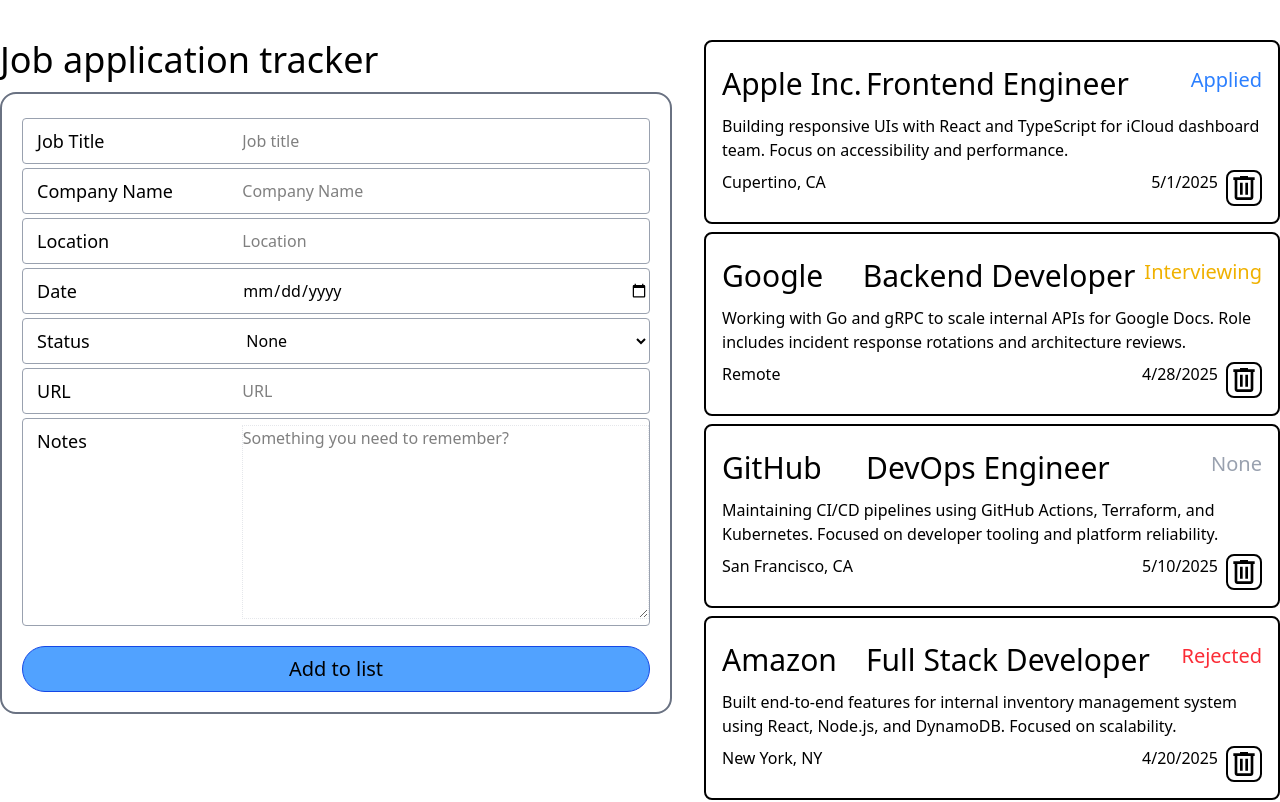
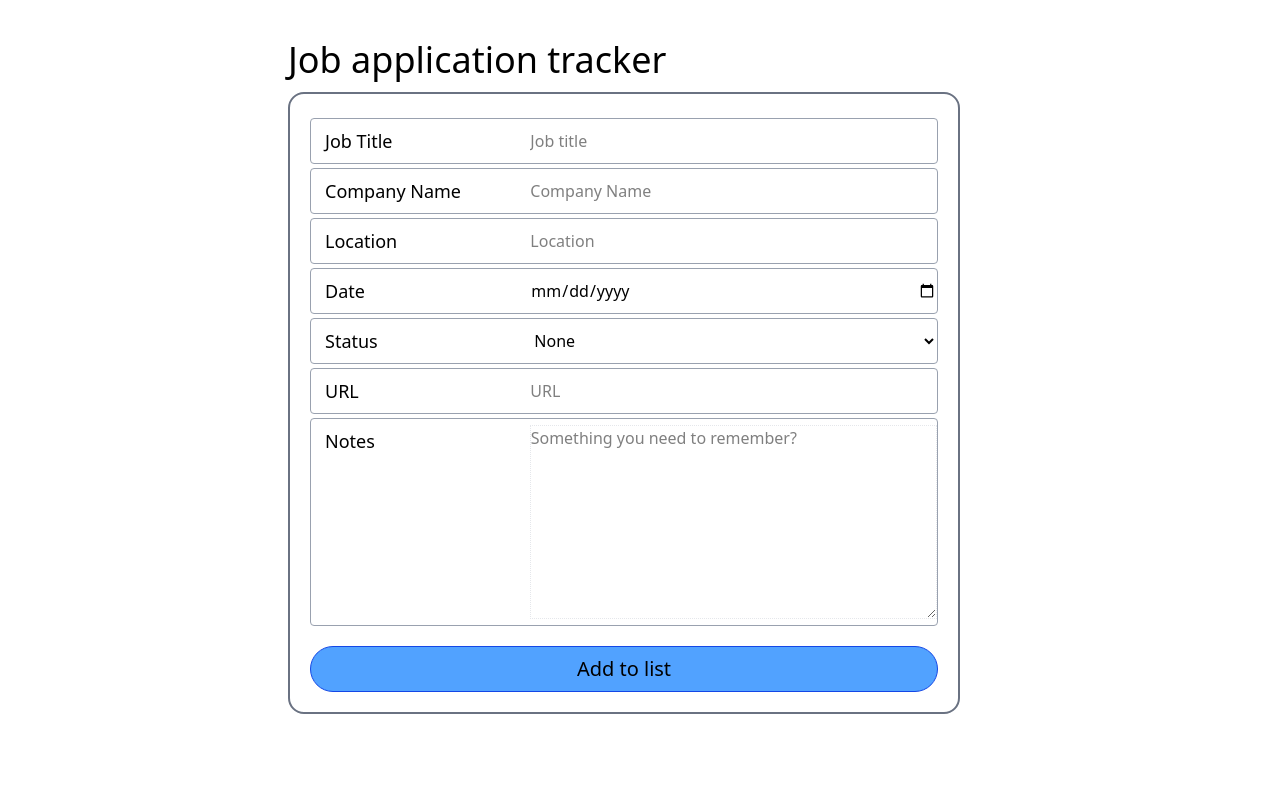
Before and after one commit to gustavoSo3/application-tracker, a React (Vite) app in the folder client/: page / in a window 1280 px wide. Shown: the top 802 px of the page. Built offline with nearby package versions, Linux system fonts and the light colour scheme.

Commit message:
Implemented jobform callback
Now the Job Input Form comunicates with its parent component

```diff
--- a/client/src/App.tsx
+++ b/client/src/App.tsx
@@ -2,60 +2,15 @@
 
 import { JobCardProps, JobCard } from './JobCard';
 import { JobInputForm } from './JobInputForm';
+import { useState } from 'react';
 
 function App() {
-  const jobCards: JobCardProps[] = [
-    {
-      jobTitle: 'Frontend Engineer',
-      companyName: 'Apple Inc.',
-      location: 'Cupertino, CA',
-      appliedDate: new Date('2025-05-01'),
-      status: JobApplicationStatus.Applied,
-      url: new URL('https://jobs.apple.com'),
-      description:
-        'Building responsive UIs with React and TypeScript for iCloud dashboard team. Focus on accessibility and performance.',
-    },
-    {
-      jobTitle: 'Backend Developer',
-      companyName: 'Google',
-      location: 'Remote',
-      appliedDate: new Date('2025-04-28'),
-      status: JobApplicationStatus.Interviewing,
-      url: new URL('https://careers.google.com'),
-      description:
-        'Working with Go and gRPC to scale internal APIs for Google Docs. Role includes incident response rotations and architecture reviews.',
-    },
-    {
-      jobTitle: 'DevOps Engineer',
-      companyName: 'GitHub',
-      location: 'San Francisco, CA',
-      appliedDate: new Date('2025-05-10'),
-      status: JobApplicationStatus.None,
-      url: new URL('https://github.com/about/careers'),
-      description:
-        'Maintaining CI/CD pipelines using GitHub Actions, Terraform, and Kubernetes. Focused on developer tooling and platform reliability.',
-    },
-    {
-      jobTitle: 'Full Stack Developer',
-      companyName: 'Amazon',
-      location: 'New York, NY',
-      appliedDate: new Date('2025-04-20'),
-      status: JobApplicationStatus.Rejected,
-      url: new URL('https://amazon.jobs'),
-      description:
-        'Built end-to-end features for internal inventory management system using React, Node.js, and DynamoDB. Focused on scalability.',
-    },
-    {
-      jobTitle: 'Software Engineer Intern',
-      companyName: 'Stripe',
-      location: 'Seattle, WA',
-      appliedDate: new Date('2025-05-15'),
-      status: JobApplicationStatus.Offer,
-      url: new URL('https://stripe.com/jobs'),
-      description:
-        'Summer internship working with Stripe’s Developer Experience team. Project includes building a CLI tool with Rust and TypeScript.',
-    },
-  ];
+  //JobCardProps[]
+  const [jobCards, setJobCards] = useState<JobCardProps[]>([]);
+
+  function newJobCardCallBack(newJobCard: JobCardProps) {
+    setJobCards([...jobCards, newJobCard]);
+  }
 
   return (
     <div className="flex gap-8">
@@ -63,7 +18,7 @@
         <div>
           <h1 className="text-4xl">Job application tracker</h1>
         </div>
-        <JobInputForm />
+        <JobInputForm submitCallback={newJobCardCallBack} />
       </div>
       <div className="flex flex-col gap-2">
         {jobCards.map((x, i) => (
--- a/client/src/JobCard.tsx
+++ b/client/src/JobCard.tsx
@@ -31,7 +31,7 @@
   };
 
   return (
-    <div className="min-w-fit max-w-2xl p-4 pt-1 border-2 rounded-lg hover:border-blue-400">
+    <div className="w-2xl p-4 pt-1 border-2 rounded-lg hover:border-blue-400">
       <div className="flex pt-5 pb-3">
         <div className="flex flex-4">
           <h2 className="flex-1 text-3xl">{companyName}</h2>
--- a/client/src/JobInputForm.tsx
+++ b/client/src/JobInputForm.tsx
@@ -1,11 +1,25 @@
 import React from 'react';
 
 import { JobApplicationStatus } from './Types';
+import { JobCardProps } from './JobCard';
 
-export function JobInputForm() {
+export function JobInputForm({
+  submitCallback,
+}: {
+  submitCallback: (newJobCard: JobCardProps) => void;
+}) {
   function submitEventHandler(event: React.FormEvent<HTMLFormElement>) {
-    console.log('Event triggered');
-
+    const newJob: JobCardProps = {
+      jobTitle: 'Junior Developer',
+      companyName: 'TestCorp',
+      location: 'Remote',
+      appliedDate: new Date('2025-06-01'),
+      status: JobApplicationStatus.Applied,
+      url: new URL('https://testcorp.dev/careers/junior-dev'),
+      description: 'Test position to validate the component and form logic.',
+    };
+    console.log(newJob);
+    submitCallback(newJob);
     event.preventDefault();
   }
 
```
